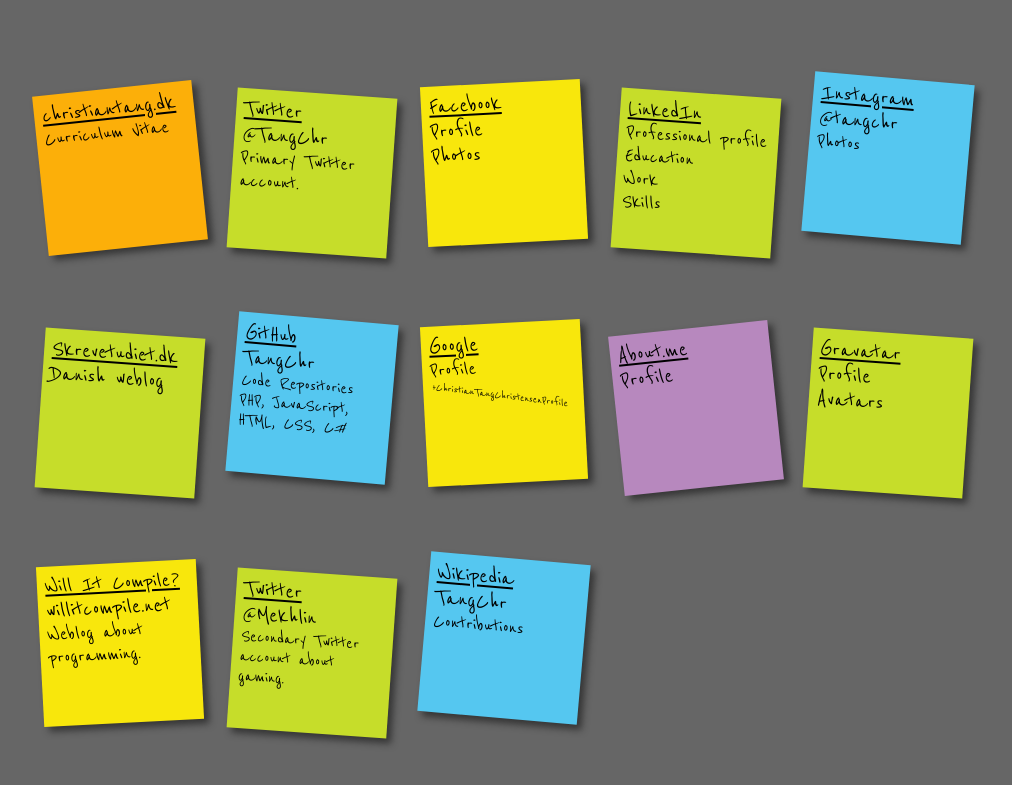
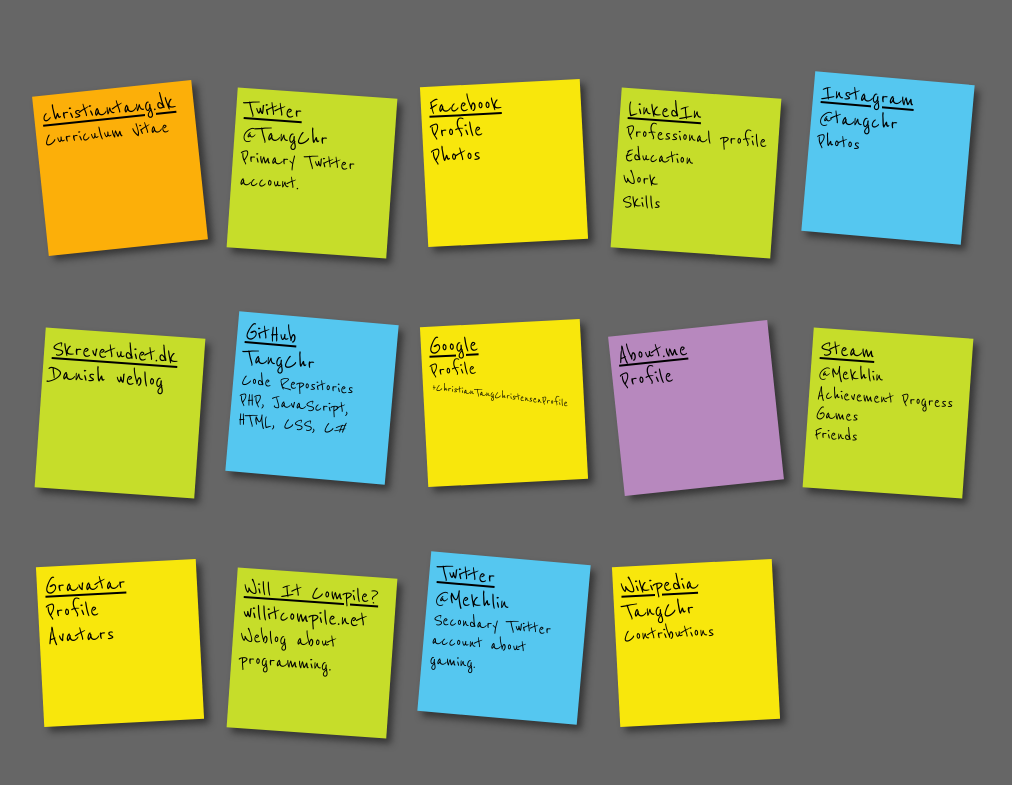
Before and after one commit to TangChr/Seaweed, a Jekyll site: the page built from index.html, in a window 1280 px wide. Shown: the top 785 px of the page, without its empty margins (48-1060 px from the left). Built offline with Jekyll 4.4.1, drawn with Linux system fonts in a browser that asks for light colours.

Commit message:
Added Steam

```diff
--- a/index.html
+++ b/index.html
@@ -71,16 +71,25 @@
 		</a>
 	</li>
 	<li>
+		<a href="http://steamcommunity.com/id/mekhlin">
+			<h2>Steam</h2>
+            <p class="small">@Mekhlin</p>
+			<p class="smaller">Achievement Progress</p>
+            <p class="smaller">Games</p>
+            <p class="smaller">Friends</p>
+		</a>
+	</li>
+</ul>
+<ul class="sticky-color-new">
+	<li style="display:none;"><a></a></li>
+	<li style="display:none;"><a></a></li>
+    <li>
 		<a href="https://en.gravatar.com/tangchr">
 			<h2>Gravatar</h2>
 			<p>Profile</p>
 			<p>Avatars</p>
 		</a>
 	</li>
-</ul>
-<ul class="sticky-color-new">
-	<li style="display:none;"><a></a></li>
-	<li style="display:none;"><a></a></li>
 	<li>
 		<a href="http://willitcompile.net">
 			<h2 class="small">Will It Compile?</h2>
```
